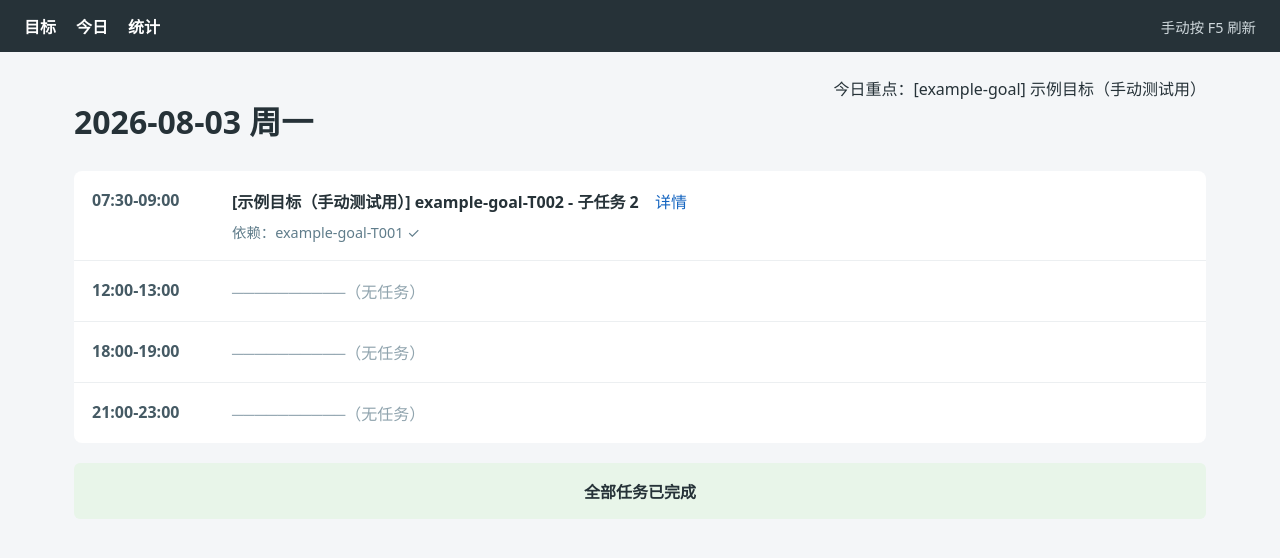
After one commit to glory0000/goal-scheduler, a Flask app: page /today in a window 1280 px wide. The commit adds this page. Shown: the top 558 px of the page. Run offline with Flask 3, Linux system fonts and the light colour scheme; data comes from the database, SQL or seed files in the repository; parts of the project's set-up code (start-up, migrations or seed data) failed here and were passed over.

Commit message:
Add dashboard today schedule view

```diff
--- a/dashboard/app.py
+++ b/dashboard/app.py
@@ -3,6 +3,7 @@
 
 import os
 import sys
+from datetime import date
 from pathlib import Path
 
 from flask import Flask, Response, render_template
@@ -13,6 +14,7 @@ if str(SCRIPTS) not in sys.path:
     sys.path.insert(0, str(SCRIPTS))
 
 import db
+import scheduler
 
 STATUS_LABELS = {
     "active": "进行中",
@@ -65,6 +67,61 @@ def _task_row(task: dict) -> dict:
     }
 
 
+WEEKDAY_LABELS = ("周一", "周二", "周三", "周四", "周五", "周六", "周日")
+
+
+def _today_view(today_date: str) -> dict:
+    slots = scheduler.get_slots_for_date(today_date)
+    focus_slug = db.get_today_focus()
+    focus_goal = db.get_goal(focus_slug) if focus_slug else None
+    plan = scheduler.compute_schedule(
+        focus_slug,
+        today_date,
+        "00:00",
+        max_slots=len(slots),
+    )
+    today_plan = [item for item in plan if item["date"] == today_date]
+    assignments = {item["slot_start"]: item for item in today_plan}
+
+    slot_rows = []
+    scheduled_ids = set()
+    for slot in slots:
+        assignment = assignments.get(slot["start"])
+        task = db.get_task(assignment["task_id"]) if assignment else None
+        goal = db.get_goal(assignment["goal_slug"]) if assignment else None
+        dependencies = []
+        if task:
+            scheduled_ids.add(task["id"])
+            for dependency_id in task["depends_on"]:
+                dependency = db.get_task(dependency_id)
+                dependencies.append({
+                    "id": dependency_id,
+                    "done": dependency is not None and dependency["status"] == "done",
+                })
+        slot_rows.append({
+            "slot": slot,
+            "task": task,
+            "goal": goal,
+            "dependencies": dependencies,
+        })
+
+    active_goals = db.list_goals(status="active")
+    pending_tasks = [
+        task
+        for goal in active_goals
+        for task in db.list_tasks(goal_slug=goal["slug"], status="pending")
+    ]
+    remaining = sum(task["id"] not in scheduled_ids for task in pending_tasks)
+    return {
+        "date": today_date,
+        "weekday": WEEKDAY_LABELS[date.fromisoformat(today_date).weekday()],
+        "focus_goal": focus_goal,
+        "slot_rows": slot_rows,
+        "has_assignments": bool(scheduled_ids),
+        "remaining": remaining,
+    }
+
+
 def create_app() -> Flask:
     flask_app = Flask(__name__)
     flask_app.jinja_env.globals["status_label"] = STATUS_LABELS
@@ -99,6 +156,10 @@ def create_app() -> Flask:
     def health() -> Response:
         return Response("ok", mimetype="text/plain")
 
+    @flask_app.get("/today")
+    def today():
+        return render_template("today.html", view=_today_view(date.today().isoformat()))
+
     return flask_app
 
 
--- a/dashboard/static/style.css
+++ b/dashboard/static/style.css
@@ -39,3 +39,12 @@ th { background: #eceff1; white-space: nowrap; }
 .page-header p { margin-top: 0; color: #546e7a; }
 .meta { color: #78909c; font-size: 0.9rem; }
 .summary-line { margin: 20px 0; padding: 16px; background: #fff; border-left: 4px solid #4caf50; border-radius: 4px; }
+.notice { padding: 12px 16px; background: #fff3e0; border-radius: 6px; }
+.timeline { margin-top: 20px; background: #fff; border-radius: 8px; }
+.timeline-row { display: grid; grid-template-columns: 120px 1fr; gap: 20px; padding: 18px; border-bottom: 1px solid #eceff1; }
+.timeline-row:last-child { border-bottom: 0; }
+.timeline-row time { font-weight: 700; color: #455a64; }
+.timeline-content a { margin-left: 12px; }
+.empty-slot { color: #90a4ae; }
+.dependencies { margin-top: 8px; color: #607d8b; font-size: 0.9rem; }
+.schedule-footer { margin-top: 20px; padding: 16px; text-align: center; font-weight: 600; background: #e8f5e9; border-radius: 6px; }
--- /dev/null
+++ b/dashboard/templates/today.html
@@ -0,0 +1,32 @@
+{% extends "base.html" %}
+{% block title %}今日 - 任务看板{% endblock %}
+{% block content %}
+  <header class="page-header">
+    <div><h1>{{ view.date }} {{ view.weekday }}</h1></div>
+    <div>今日重点：{% if view.focus_goal %}[{{ view.focus_goal.slug }}] {{ view.focus_goal.name }}{% else %}未设置{% endif %}</div>
+  </header>
+
+  {% if not view.has_assignments %}<p class="notice">今日无安排</p>{% endif %}
+  <section class="timeline">
+    {% for row in view.slot_rows %}
+      <article class="timeline-row">
+        <time>{{ row.slot.start }}-{{ row.slot.end }}</time>
+        <div class="timeline-content">
+          {% if row.task %}
+            <strong>[{{ row.goal.name }}] {{ row.task.id }} - {{ row.task.title }}</strong>
+            <a href="{{ url_for('goal_detail', slug=row.goal.slug) }}">详情</a>
+            {% if row.dependencies %}
+              <div class="dependencies">依赖：{% for dep in row.dependencies %}{{ dep.id }} {{ "✓" if dep.done else "未完成" }}{% if not loop.last %}，{% endif %}{% endfor %}</div>
+            {% endif %}
+          {% else %}
+            <span class="empty-slot">──────────（无任务）</span>
+          {% endif %}
+        </div>
+      </article>
+    {% endfor %}
+  </section>
+
+  <footer class="schedule-footer">
+    {% if view.remaining %}今日剩余 {{ view.remaining }} 个任务未安排{% else %}全部任务已完成{% endif %}
+  </footer>
+{% endblock %}
```
Also changed, not shown: tests/test_dashboard.py (+40 -0 lines).
